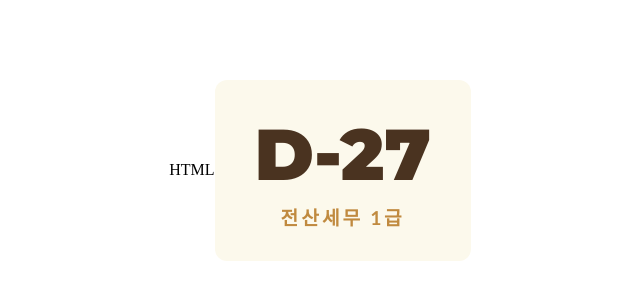
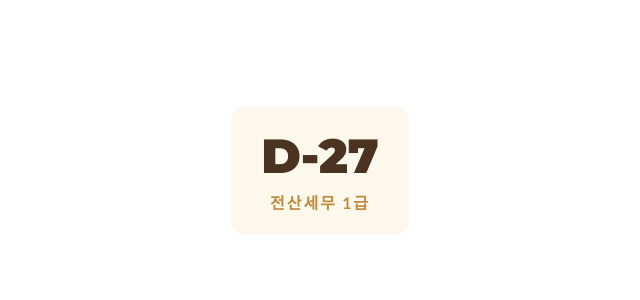
Before and after one commit to abhyle670/D-day-timer-2-, a plain HTML site: page index.html in a window 1280 px wide. Shown: the part 230-530 px from the top of the page, without its empty margins (320-960 px from the left). Drawn offline with Linux system fonts and the light colour scheme.

Commit message:
Update index.html

```diff
--- a/index.html
+++ b/index.html
@@ -1,4 +1,3 @@
-HTML
 <!DOCTYPE html>
 <html lang="en">
 <head>
@@ -21,7 +20,8 @@ HTML
             display: flex;
             flex-direction: column;
             align-items: center;
-            padding: 30px 40px;
+            /* 박스 안쪽 여백을 줄여서 전체 크기를 축소했습니다 */
+            padding: 20px 30px;
             border-radius: 12px;
             background: #FCF9EC;
         }
@@ -29,7 +29,8 @@ HTML
         .numbers {
             font-family: 'Montserrat', sans-serif;
             color: #4A3320;
-            font-size: 4.5em;
+            /* D-Day 숫자 크기를 4.5em에서 3em으로 줄였습니다 */
+            font-size: 3em;
             font-weight: 900;
             margin-bottom: 5px;
         }
@@ -37,9 +38,10 @@ HTML
         .label {
             font-family: 'Lato', 'Malgun Gothic', sans-serif;
             color: #C08A3F;
-            font-size: 1.2em;
+            /* 하단 글씨 크기도 살짝 줄였습니다 */
+            font-size: 1em;
             font-weight: 700;
-            letter-spacing: 3px;
+            letter-spacing: 2px;
         }
     </style>
 </head>
@@ -53,7 +55,7 @@ HTML
 </div>
 
 <script>
-    const targetDate = new Date('oct 3, 2026 00:00:00').getTime();
+    const targetDate = new Date('Oct 3, 2026 00:00:00').getTime();
 
     let timer = setInterval(function() {
         const today = new Date().getTime();
```
